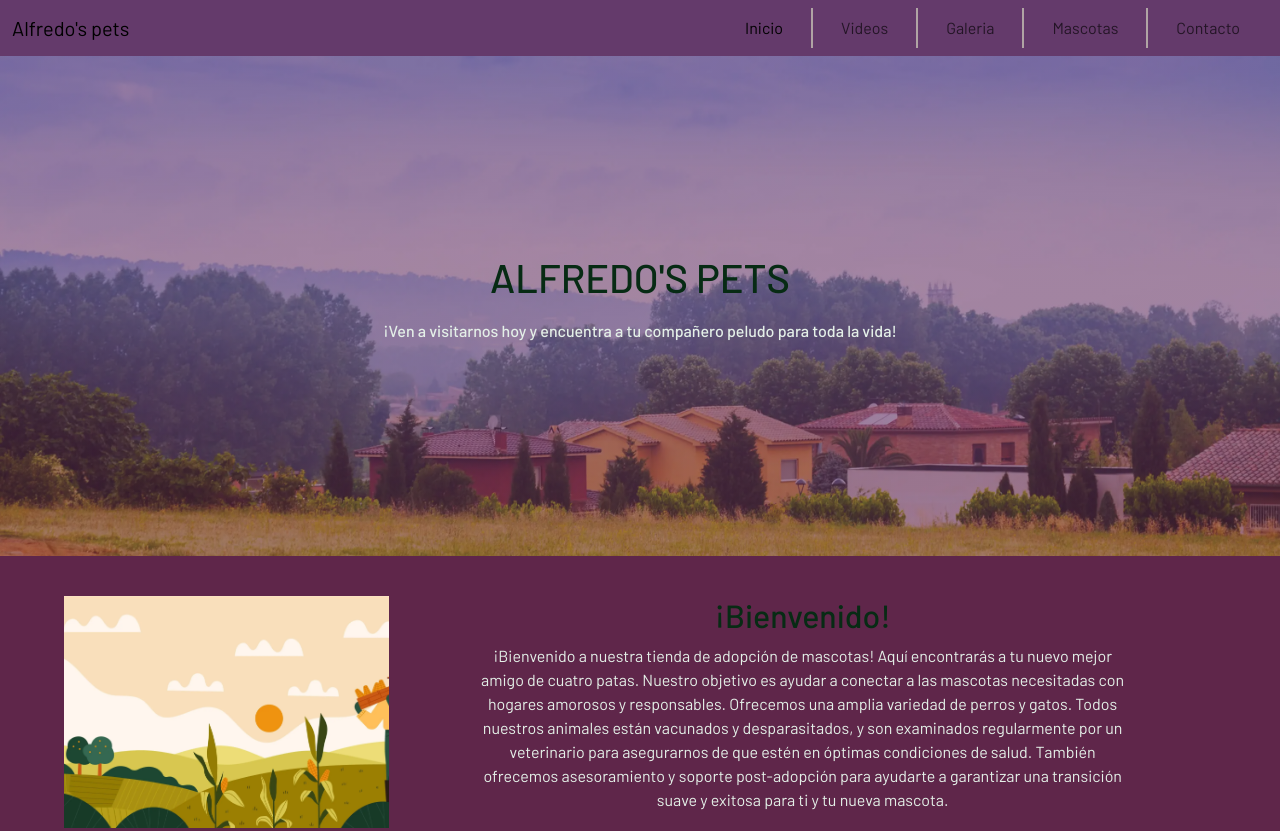
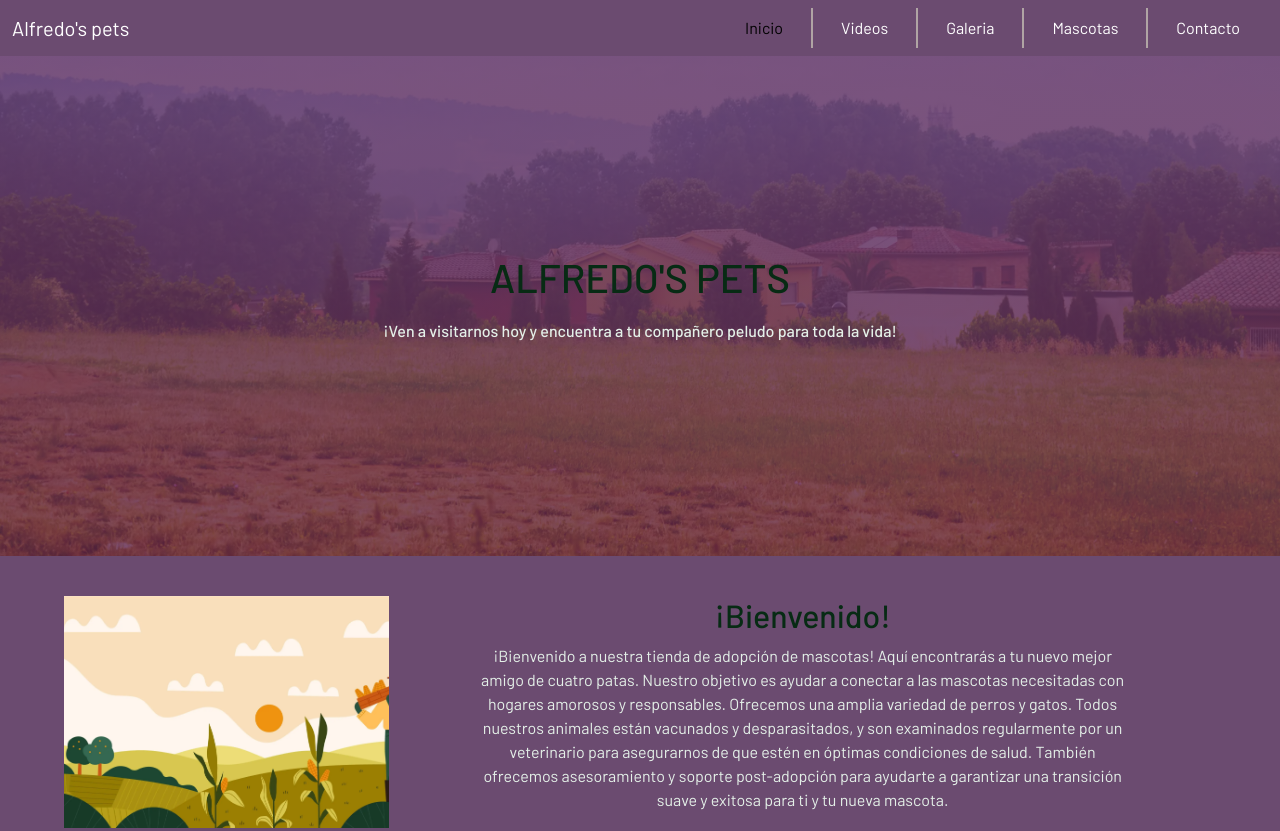
Before and after one commit to AlfredoMc95/PF-MartinezAlfredo, a website: page index.html in a window 1280 px wide. Shown: the top 831 px of the page. Drawn offline with nearby package versions, Linux system fonts and the light colour scheme.

Commit message:
color, bug inicio, xml

```diff
--- a/index.html
+++ b/index.html
@@ -5,6 +5,8 @@
     <meta charset="UTF-8">
     <meta http-equiv="X-UA-Compatible" content="IE=edge">
     <meta name="viewport" content="width=device-width, initial-scale=1.0">
+    <!-- favicon -->
+    <link rel="shortcut icon" href="multimedia/img/favicon.ico" type="image/x-icon">
     <!-- fonts -->
     <link rel="preconnect" href="https://fonts.googleapis.com">
     <link rel="preconnect" href="https://fonts.gstatic.com" crossorigin>
@@ -77,7 +79,10 @@
     <main class="main">
         <article class="article">
             <section class="intro">
-                <div class="intro__text" title="Imagen portada">
+                <div class="intro__img">
+                    <img src="multimedia/img/portada.webp" alt="portada Paisaje">
+                </div>
+                <div class="intro__text">
                     <div class="intro__text-title">
                         <h1>ALFREDO'S PETS</h1>
                     </div>
--- a/scss/base/_vars.scss
+++ b/scss/base/_vars.scss
@@ -7,12 +7,12 @@ $content-size:14px;
 $color-link: #3a3a3a;
 //*color
 $border-vistaprevia: #B0A4A4;
-$color-header-vistaprevia: #643A6B;
+$color-header-vistaprevia: #6b4b70;
 $color-footer-vistaprevia: #B0A4A4;
 $color-card: #B0A4A4;
 $color-card-video: #B0A4A4;
 $color-intro-textFondo: #383a3038;
-$color-description: #5F264A;
+$color-description: #6b4b70;
 $color-formBG: #bb4d4d;
 $color-titulo-vistaprevia: #072b14;
 $color-texto-vistaprevia: #e4f0e8;
--- a/scss/components/_navbar.scss
+++ b/scss/components/_navbar.scss
@@ -1,3 +1,6 @@
 .bgNavbar{
     background-color: $color-header-vistaprevia;
+    a{
+        color: white;
+    }
 }
--- a/scss/layout/_Inicio.scss
+++ b/scss/layout/_Inicio.scss
@@ -1,18 +1,22 @@
 .main{
     .article{
         .intro{
-            text-align: center;
+            position: relative;
+            display: inline-block;
             &__text{
+                background-color: $color-intro-textFondo;
+                position: absolute;
+                top: 50%;
+                left: 50%;
+                transform: translate(-50%, -50%);
+                width: 100%;
+                height: 100%;
+                text-align: center;
+                background: linear-gradient(180deg, #643a6bdc,#5f264ac7);
                 display: flex;
+                flex-direction: column;
                 align-items: center;
                 justify-content: center;
-                flex-direction: column;
-                background: linear-gradient(180deg, #643a6b9a,#5f264a85),url(../../multimedia/img/portada.webp);
-                background-size: cover;
-                width: 100%;
-                height: 400px;
-                color: white;
-                padding: 0px 20px;
                 &-title{
                     color: $color-titulo-vistaprevia;
                     font-size: $title-size;
--- a/scss/layout/_mediaqueries.scss
+++ b/scss/layout/_mediaqueries.scss
@@ -83,9 +83,12 @@
     .main{
         .article{
             .intro{
+                width: 100%;
+                &__img{
+                    height: 500px;
+                }
                 &__text{
-                    background-size: cover;
-                    height: 500px;
+                    height:100%;
                 }
             }
             .description{
```
Also changed, not shown: pages/album.html (+2 -0 lines), pages/contacto.html (+2 -0 lines), pages/galeria.html (+2 -0 lines), pages/video.html (+2 -0 lines), sitemap.xml (added, +42 -0 lines), css/style.css, multimedia/img/favicon.ico (added), 1 other file.
